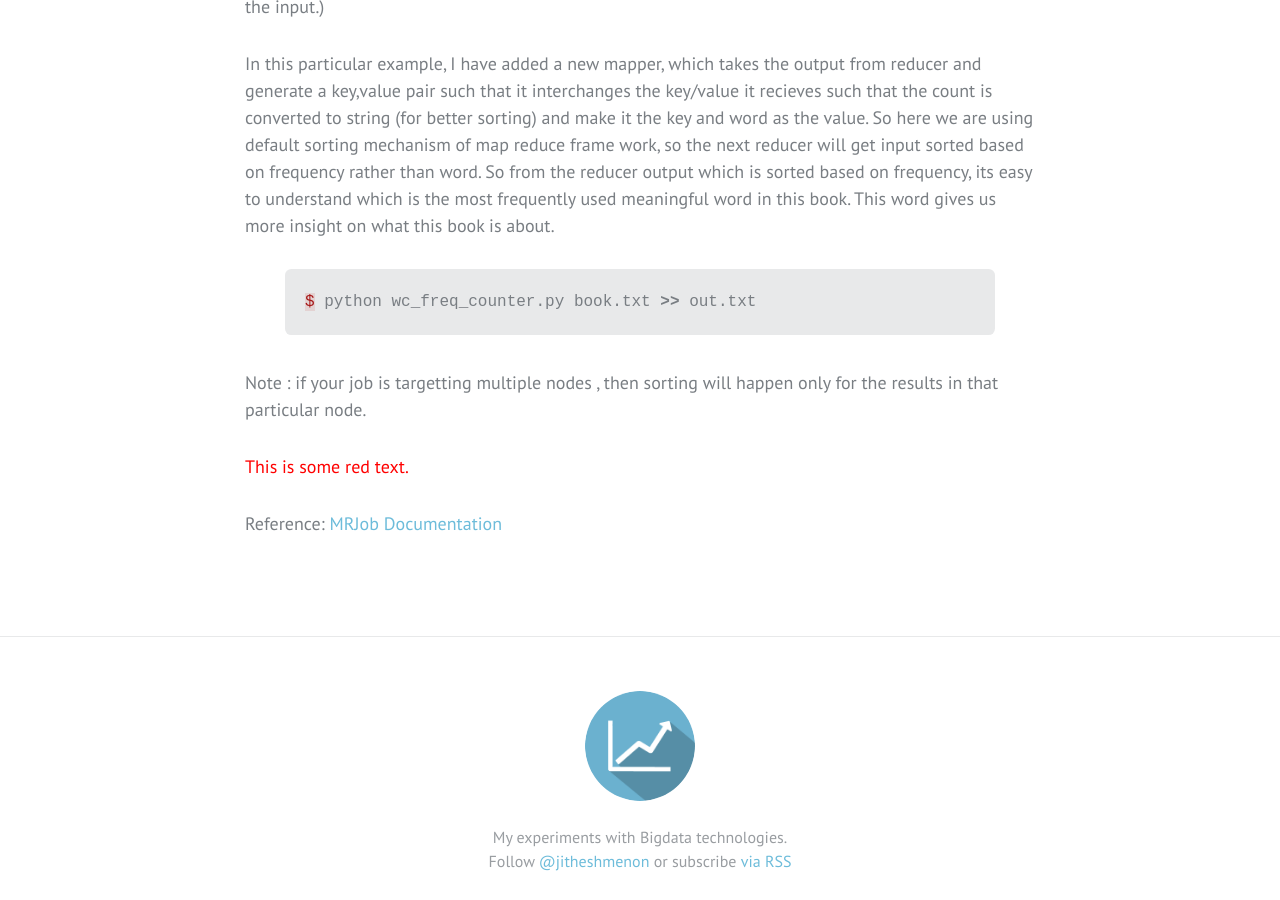
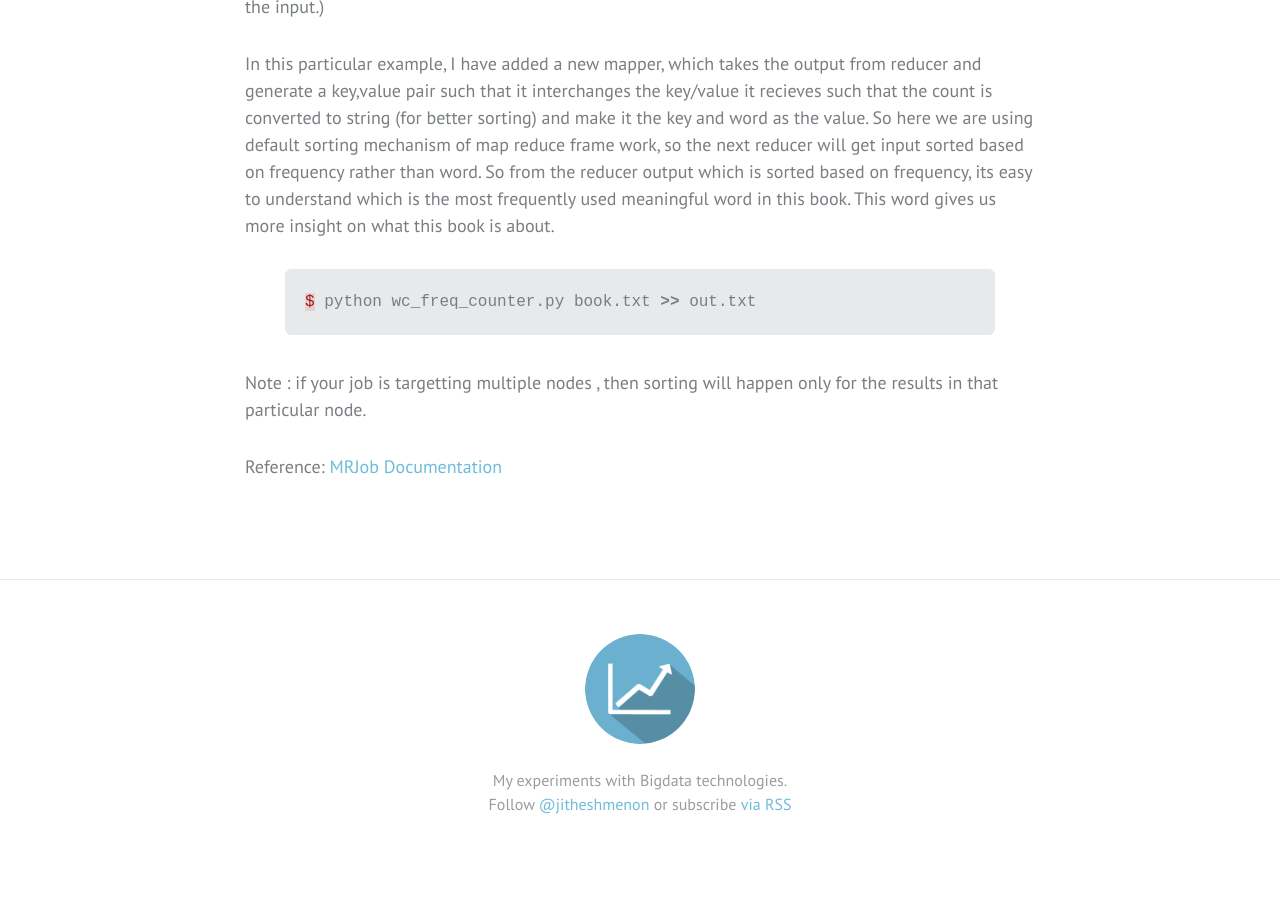
Before and after one commit to gitjit/gitjit.github.io, a Jekyll site: the page built from _posts/2015-10-15-mr-chaining.md, in a window 1280 px wide and 900 px high, scrolled down 1872 px. Built offline with Jekyll 4.4.1, drawn with Linux system fonts in a browser that asks for light colours; comment, search, counter and statistics services are not loaded; after the commit the page ends 2715 px from its top, so only the background shows below that.

Commit message:
edited mr chaining

```diff
--- a/_posts/2015-10-15-mr-chaining.md
+++ b/_posts/2015-10-15-mr-chaining.md
@@ -77,7 +77,6 @@ $ python wc_freq_counter.py book.txt >> out.txt
 
 Note : if your job is targetting multiple nodes , then sorting will happen only for the results in that particular node.
 
-<p style='color:red'>This is some red text.</p>
 
 Reference:
 <a  target="_blank" href = "https://pythonhosted.org/mrjob/"> MRJob Documentation </a>
```
